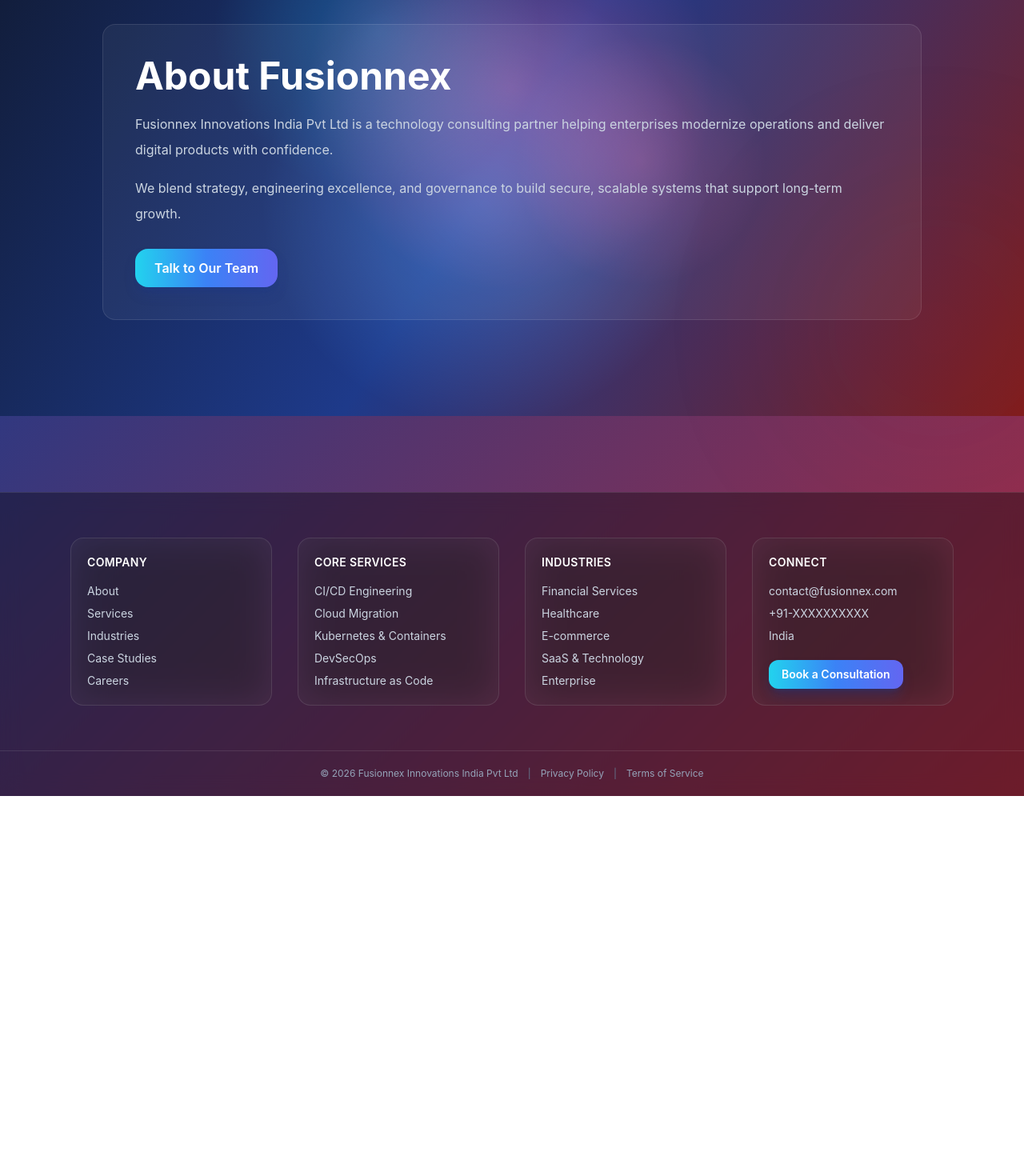
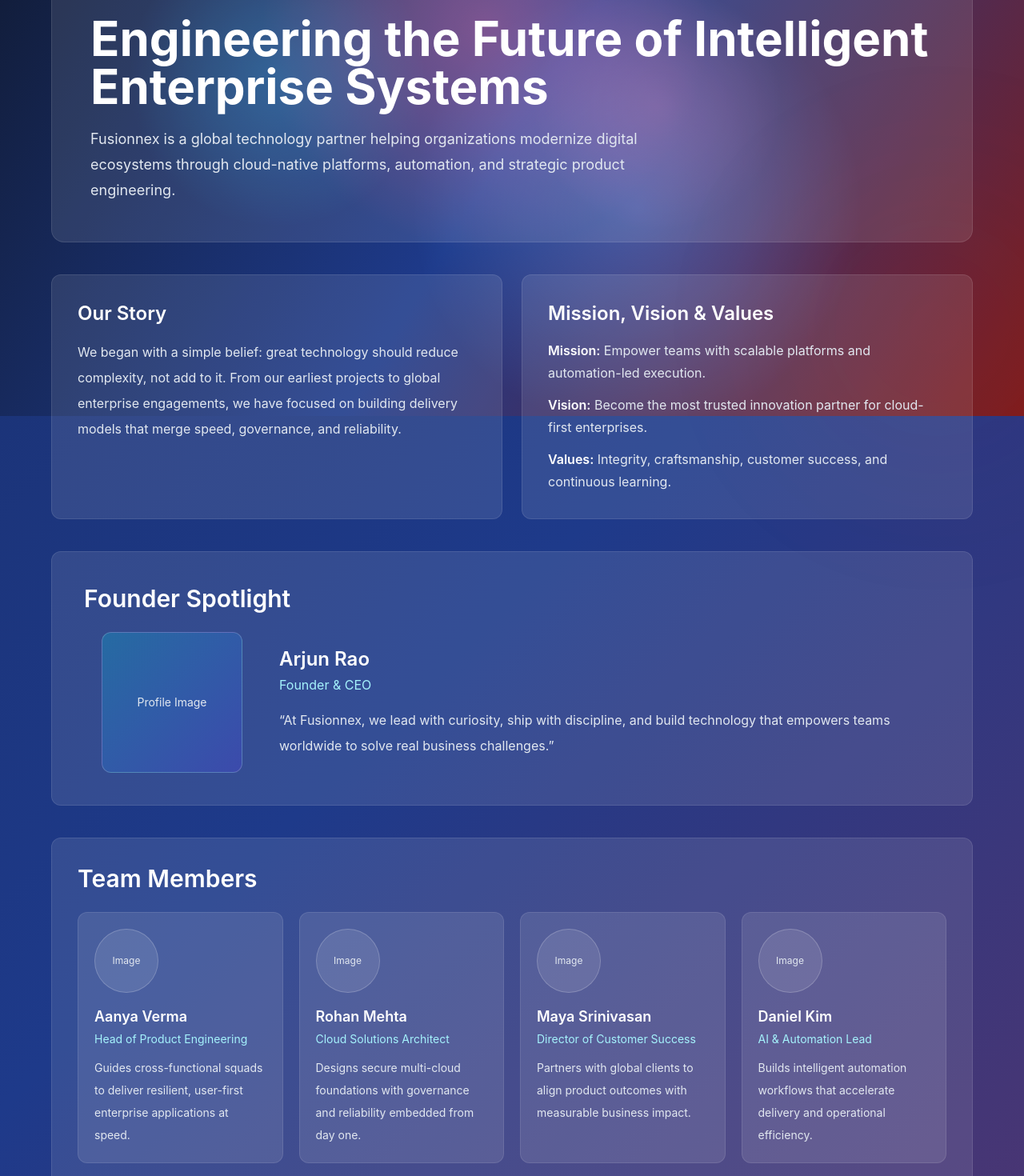
Before and after one commit to Tjyothikrishna/website, a React (Vite) app: page /about in a window 1280 px wide. Shown: the part 280-1750 px from the top of the page at 80% size. Before the commit the page ends 1275 px from the top, so only its background shows below. Built offline with nearby package versions, Linux system fonts and the light colour scheme.

Commit message:
Redesign About page with full company profile sections

```diff
--- a/src/pages/About.jsx
+++ b/src/pages/About.jsx
@@ -1,33 +1,232 @@
-import { Link } from 'react-router-dom';
 import PageSeo from '../components/PageSeo';
 import AnimatedSection from '../components/AnimatedSection';
 
+const leadershipMessage =
+  'At Fusionnex, we lead with curiosity, ship with discipline, and build technology that empowers teams worldwide to solve real business challenges.';
+
+const teamMembers = [
+  {
+    name: 'Aanya Verma',
+    role: 'Head of Product Engineering',
+    description:
+      'Guides cross-functional squads to deliver resilient, user-first enterprise applications at speed.',
+  },
+  {
+    name: 'Rohan Mehta',
+    role: 'Cloud Solutions Architect',
+    description:
+      'Designs secure multi-cloud foundations with governance and reliability embedded from day one.',
+  },
+  {
+    name: 'Maya Srinivasan',
+    role: 'Director of Customer Success',
+    description:
+      'Partners with global clients to align product outcomes with measurable business impact.',
+  },
+  {
+    name: 'Daniel Kim',
+    role: 'AI & Automation Lead',
+    description:
+      'Builds intelligent automation workflows that accelerate delivery and operational efficiency.',
+  },
+];
+
+const timelineMilestones = [
+  {
+    year: '2018',
+    title: 'Fusionnex Founded',
+    description: 'Started with a focused mission to modernize enterprise delivery through cloud and DevOps.',
+  },
+  {
+    year: '2020',
+    title: 'First Product Launch',
+    description:
+      'Released our cloud migration accelerator that helped clients reduce rollout timelines dramatically.',
+  },
+  {
+    year: '2022',
+    title: 'Global Expansion',
+    description: 'Scaled operations across regions and built distributed teams supporting international clients.',
+  },
+  {
+    year: 'Today',
+    title: 'Current Innovations',
+    description: 'Advancing AI-assisted operations, observability, and platform engineering at enterprise scale.',
+  },
+];
+
+const globalClients = ['Northstar Retail', 'Apex Finance Group', 'Helios Health', 'Nova Logistics', 'Orbit Telecom', 'Summit Energy'];
+
+const techStack = [
+  {
+    title: 'Frontend',
+    items: 'React, Next.js',
+    description: 'Modern component-driven interfaces focused on performance and usability.',
+    icon: '🖥️',
+  },
+  {
+    title: 'Backend',
+    items: 'Node.js, Java, Python',
+    description: 'Robust service architectures built for scale, security, and maintainability.',
+    icon: '⚙️',
+  },
+  {
+    title: 'Cloud',
+    items: 'AWS, Docker, Kubernetes',
+    description: 'Portable, resilient infrastructure and orchestration for mission-critical workloads.',
+    icon: '☁️',
+  },
+  {
+    title: 'Databases',
+    items: 'PostgreSQL, MongoDB',
+    description: 'Reliable data platforms optimized for integrity, analytics, and growth.',
+    icon: '🗄️',
+  },
+];
+
 const About = () => {
   return (
-    <AnimatedSection className="flex min-h-screen items-center bg-transparent px-6 py-24">
+    <>
       <PageSeo
         title="About Fusionnex | Enterprise Cloud & DevOps Partner"
         description="Learn about Fusionnex Innovations India Pvt Ltd and how our teams deliver enterprise cloud and DevOps transformation with measurable impact."
         ogType="website"
       />
-      <div className="mx-auto w-full max-w-5xl rounded-2xl border border-white/10 bg-white/5 p-10 backdrop-blur-xl">
-        <h1 className="text-4xl font-bold text-white md:text-5xl">About Fusionnex</h1>
-        <p className="mt-5 leading-8 text-slate-300">
-          Fusionnex Innovations India Pvt Ltd is a technology consulting partner helping enterprises modernize
-          operations and deliver digital products with confidence.
-        </p>
-        <p className="mt-4 leading-8 text-slate-300">
-          We blend strategy, engineering excellence, and governance to build secure, scalable systems that
-          support long-term growth.
-        </p>
-        <Link
-          to="/contact"
-          className="mt-7 inline-flex rounded-2xl bg-gradient-to-r from-cyan-400 via-blue-500 to-indigo-500 px-6 py-3 font-semibold text-white shadow-lg shadow-blue-900/40 transition hover:scale-[1.02]"
-        >
-          Talk to Our Team
-        </Link>
-      </div>
-    </AnimatedSection>
+
+      <AnimatedSection className="bg-transparent px-6 py-24 text-white">
+        <div className="mx-auto flex w-full max-w-6xl flex-col gap-10">
+          <section className="rounded-2xl border border-white/10 bg-white/10 p-8 backdrop-blur-xl md:p-12">
+            <p className="inline-flex rounded-full border border-white/20 bg-white/10 px-4 py-1.5 text-sm text-slate-200">
+              About Fusionnex
+            </p>
+            <h1 className="mt-6 text-4xl font-bold leading-tight md:text-6xl">Engineering the Future of Intelligent Enterprise Systems</h1>
+            <p className="mt-5 max-w-3xl text-lg leading-8 text-slate-200">
+              Fusionnex is a global technology partner helping organizations modernize digital ecosystems through
+              cloud-native platforms, automation, and strategic product engineering.
+            </p>
+          </section>
+
+          <section className="grid gap-6 md:grid-cols-2">
+            <div className="rounded-xl border border-white/10 bg-white/10 p-8 backdrop-blur-xl">
+              <h2 className="text-2xl font-semibold">Our Story</h2>
+              <p className="mt-4 leading-8 text-slate-200">
+                We began with a simple belief: great technology should reduce complexity, not add to it. From our
+                earliest projects to global enterprise engagements, we have focused on building delivery models that
+                merge speed, governance, and reliability.
+              </p>
+            </div>
+            <div className="rounded-xl border border-white/10 bg-white/10 p-8 backdrop-blur-xl">
+              <h2 className="text-2xl font-semibold">Mission, Vision & Values</h2>
+              <ul className="mt-4 space-y-3 leading-7 text-slate-200">
+                <li>
+                  <span className="font-semibold text-white">Mission:</span> Empower teams with scalable platforms
+                  and automation-led execution.
+                </li>
+                <li>
+                  <span className="font-semibold text-white">Vision:</span> Become the most trusted innovation partner
+                  for cloud-first enterprises.
+                </li>
+                <li>
+                  <span className="font-semibold text-white">Values:</span> Integrity, craftsmanship, customer success,
+                  and continuous learning.
+                </li>
+              </ul>
+            </div>
+          </section>
+
+          <section className="rounded-xl border border-white/10 bg-white/10 p-8 backdrop-blur-xl md:p-10">
+            <h2 className="text-3xl font-semibold">Founder Spotlight</h2>
+            <div className="mt-6 grid gap-6 md:grid-cols-[220px_1fr] md:items-center">
+              <div className="mx-auto flex h-44 w-44 items-center justify-center rounded-xl border border-white/20 bg-gradient-to-br from-cyan-500/30 to-indigo-600/30 text-center text-sm text-slate-200">
+                Profile Image
+              </div>
+              <div>
+                <h3 className="text-2xl font-semibold">Arjun Rao</h3>
+                <p className="mt-1 text-cyan-200">Founder & CEO</p>
+                <p className="mt-4 leading-8 text-slate-200">“{leadershipMessage}”</p>
+              </div>
+            </div>
+          </section>
+
+          <section className="rounded-xl border border-white/10 bg-white/10 p-8 backdrop-blur-xl">
+            <h2 className="text-3xl font-semibold">Team Members</h2>
+            <div className="mt-6 grid gap-5 sm:grid-cols-2 lg:grid-cols-4">
+              {teamMembers.map((member) => (
+                <article key={member.name} className="rounded-xl border border-white/10 bg-white/10 p-5">
+                  <div className="mb-4 flex h-20 w-20 items-center justify-center rounded-full border border-white/20 bg-white/10 text-xs text-slate-200">
+                    Image
+                  </div>
+                  <h3 className="text-lg font-semibold">{member.name}</h3>
+                  <p className="mt-1 text-sm text-cyan-200">{member.role}</p>
+                  <p className="mt-3 text-sm leading-7 text-slate-200">{member.description}</p>
+                </article>
+              ))}
+            </div>
+          </section>
+
+          <section className="rounded-xl border border-white/10 bg-white/10 p-8 backdrop-blur-xl">
+            <h2 className="text-3xl font-semibold">Company Timeline</h2>
+            <div className="relative mt-8 space-y-8 before:absolute before:left-[11px] before:top-2 before:h-[calc(100%-20px)] before:w-px before:bg-white/20">
+              {timelineMilestones.map((milestone) => (
+                <div key={milestone.title} className="relative pl-10">
+                  <span className="absolute left-0 top-1.5 h-6 w-6 rounded-full border border-white/30 bg-cyan-400/70 shadow-lg shadow-cyan-500/20" />
+                  <p className="text-sm font-semibold tracking-wide text-cyan-200">{milestone.year}</p>
+                  <h3 className="mt-1 text-xl font-semibold">{milestone.title}</h3>
+                  <p className="mt-2 leading-7 text-slate-200">{milestone.description}</p>
+                </div>
+              ))}
+            </div>
+          </section>
+
+          <section className="rounded-xl border border-white/10 bg-white/10 p-8 backdrop-blur-xl">
+            <h2 className="text-3xl font-semibold">Global Clients</h2>
+            <div className="mt-6 grid gap-4 sm:grid-cols-2 lg:grid-cols-3">
+              {globalClients.map((client) => (
+                <div
+                  key={client}
+                  className="flex min-h-24 items-center justify-center rounded-xl border border-white/10 bg-white/10 px-4 text-center text-slate-100"
+                >
+                  {client}
+                </div>
+              ))}
+            </div>
+          </section>
+
+          <section className="rounded-xl border border-white/10 bg-white/10 p-8 backdrop-blur-xl">
+            <h2 className="text-3xl font-semibold">Technology Stack</h2>
+            <div className="mt-6 grid gap-5 md:grid-cols-2">
+              {techStack.map((tech) => (
+                <article key={tech.title} className="rounded-xl border border-white/10 bg-white/10 p-6">
+                  <div className="flex items-center gap-3">
+                    <span className="text-2xl" aria-hidden="true">
+                      {tech.icon}
+                    </span>
+                    <h3 className="text-xl font-semibold">{tech.title}</h3>
+                  </div>
+                  <p className="mt-3 text-sm font-medium text-cyan-200">{tech.items}</p>
+                  <p className="mt-2 leading-7 text-slate-200">{tech.description}</p>
+                </article>
+              ))}
+            </div>
+          </section>
+
+          <section className="rounded-xl border border-white/10 bg-white/10 p-8 backdrop-blur-xl">
+            <h2 className="text-3xl font-semibold">Office Location</h2>
+            <p className="mt-3 text-slate-200">Visit our collaborative workspace in Bengaluru, India.</p>
+            <div className="mt-6 overflow-hidden rounded-xl border border-white/10">
+              <iframe
+                title="Fusionnex Office Location"
+                src="https://maps.google.com/maps?q=Bengaluru%20India&t=&z=12&ie=UTF8&iwloc=&output=embed"
+                className="h-80 w-full"
+                loading="lazy"
+                referrerPolicy="no-referrer-when-downgrade"
+                allowFullScreen
+              />
+            </div>
+          </section>
+        </div>
+      </AnimatedSection>
+    </>
   );
 };
 
```
